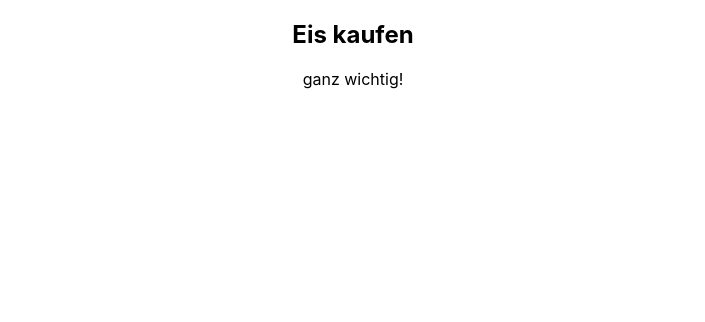
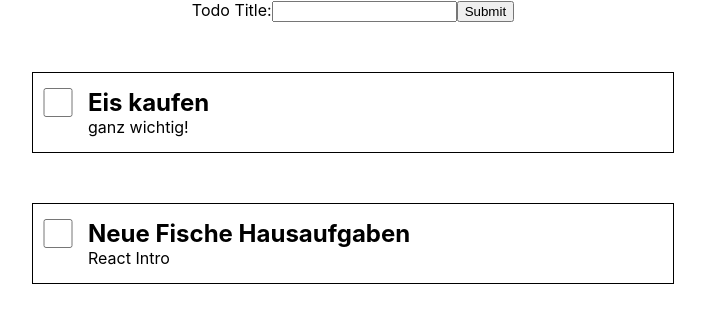
Before and after one commit to maxbischof/todo-app, a React (Create React App) app: page / in a window 1280 px wide. Shown: the top 322 px of the page, without its empty margins (287-992 px from the left). Built offline with nearby package versions, Linux system fonts and the light colour scheme.

Commit message:
Add Form and Todo

```diff
--- a/src/App.css
+++ b/src/App.css
@@ -1,38 +1,5 @@
 .App {
-  text-align: center;
+  display: flex;
+  align-items: center;
+  flex-direction: column;
 }
-
-.App-logo {
-  height: 40vmin;
-  pointer-events: none;
-}
-
-@media (prefers-reduced-motion: no-preference) {
-  .App-logo {
-    animation: App-logo-spin infinite 20s linear;
-  }
-}
-
-.App-header {
-  background-color: #282c34;
-  min-height: 100vh;
-  display: flex;
-  flex-direction: column;
-  align-items: center;
-  justify-content: center;
-  font-size: calc(10px + 2vmin);
-  color: white;
-}
-
-.App-link {
-  color: #61dafb;
-}
-
-@keyframes App-logo-spin {
-  from {
-    transform: rotate(0deg);
-  }
-  to {
-    transform: rotate(360deg);
-  }
-}
--- a/src/App.js
+++ b/src/App.js
@@ -1,11 +1,14 @@
 import React from 'react'
 import './App.css'
 import Todo from './Components/Todo'
+import Form from './Components/Form'
 
 function App() {
   return (
     <div className="App">
-            <Todo title="Eis kaufen" description="ganz wichtig!"></Todo>
+      <Form/>
+      <Todo title="Eis kaufen" description="ganz wichtig!"></Todo>
+      <Todo title="Neue Fische Hausaufgaben" description="React Intro"></Todo>
     </div>
   )
 }
--- /dev/null
+++ b/src/Components/Form.js
@@ -0,0 +1,12 @@
+import React from 'react'
+const Form = () => (
+<form>
+  <label>
+    Todo Title:
+    <input type="text" name="title" />
+  </label>
+  <input type="submit" value="Submit" />
+</form>
+)
+
+export default Form
--- /dev/null
+++ b/src/Components/Todo.css
@@ -0,0 +1,25 @@
+.todo {
+  border: 1px solid black;
+  margin: 50px 0px 0px 0px;
+  width: 50%;
+  display: grid;
+  grid-template-columns: 40px auto;
+}
+
+.todo_title {
+  padding: 15px 0px 0px 15px;
+  margin: 0;
+  grid-column: 2/3;
+}
+
+.todo_description {
+  padding: 0px 0px 15px 15px;
+  margin: 0;
+  grid-column: 2/3
+}
+
+.todo_checkbox {
+  grid-column: 1/2;
+  padding: 0;
+  margin: 15px 0px 0px 10px;
+}
--- a/src/Components/Todo.js
+++ b/src/Components/Todo.js
@@ -1,9 +1,11 @@
 import React from 'react'
+import './Todo.css'
 
 const Todo = ({title, description}) => (
-  <article>
-    <h2>{title}</h2>
-    <p>{description}</p>
+  <article className="todo">
+    <input className="todo_checkbox" type="checkbox" />
+    <h2 className="todo_title">{title}</h2>
+    <p className="todo_description">{description}</p>
   </article>
 )
 
```
